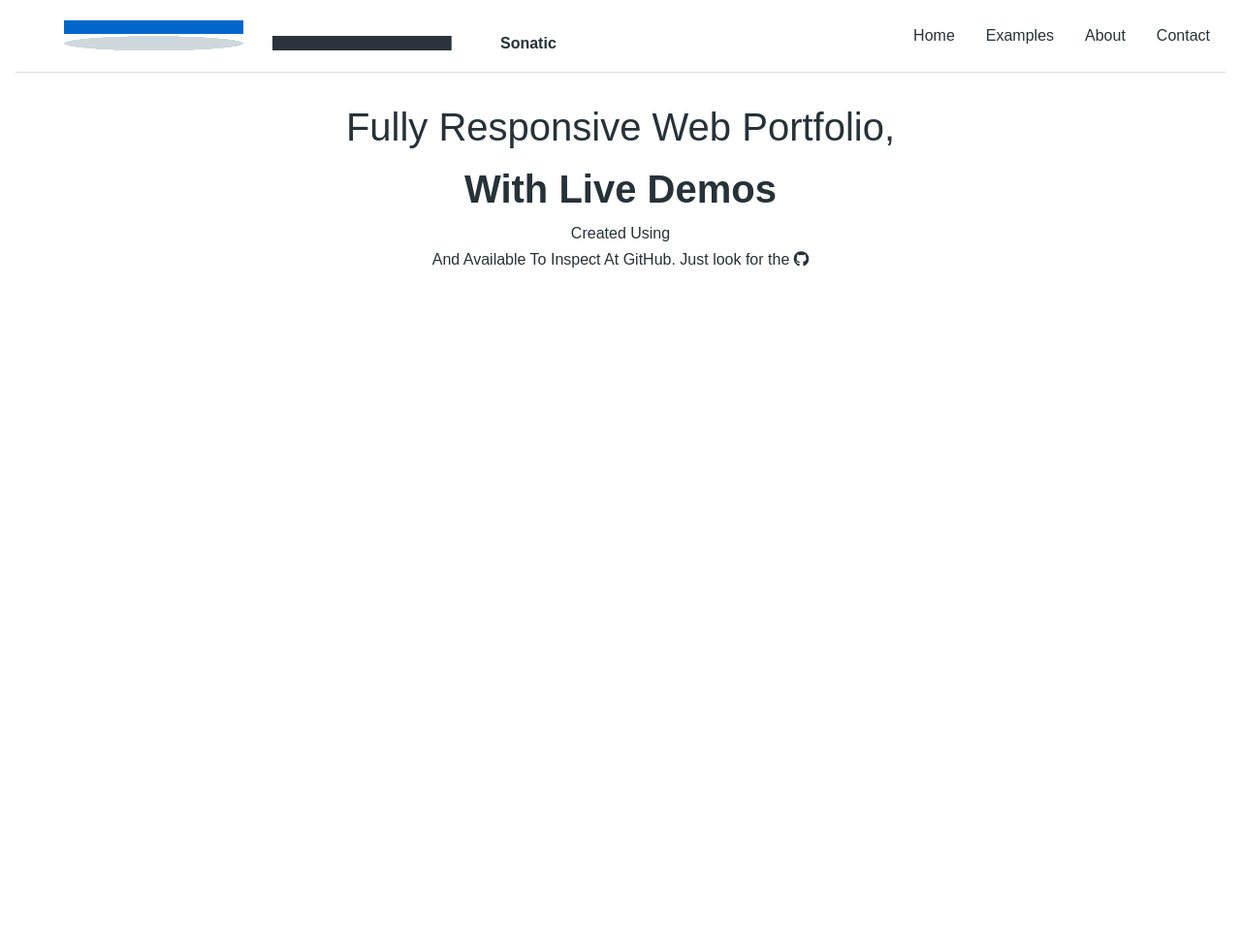
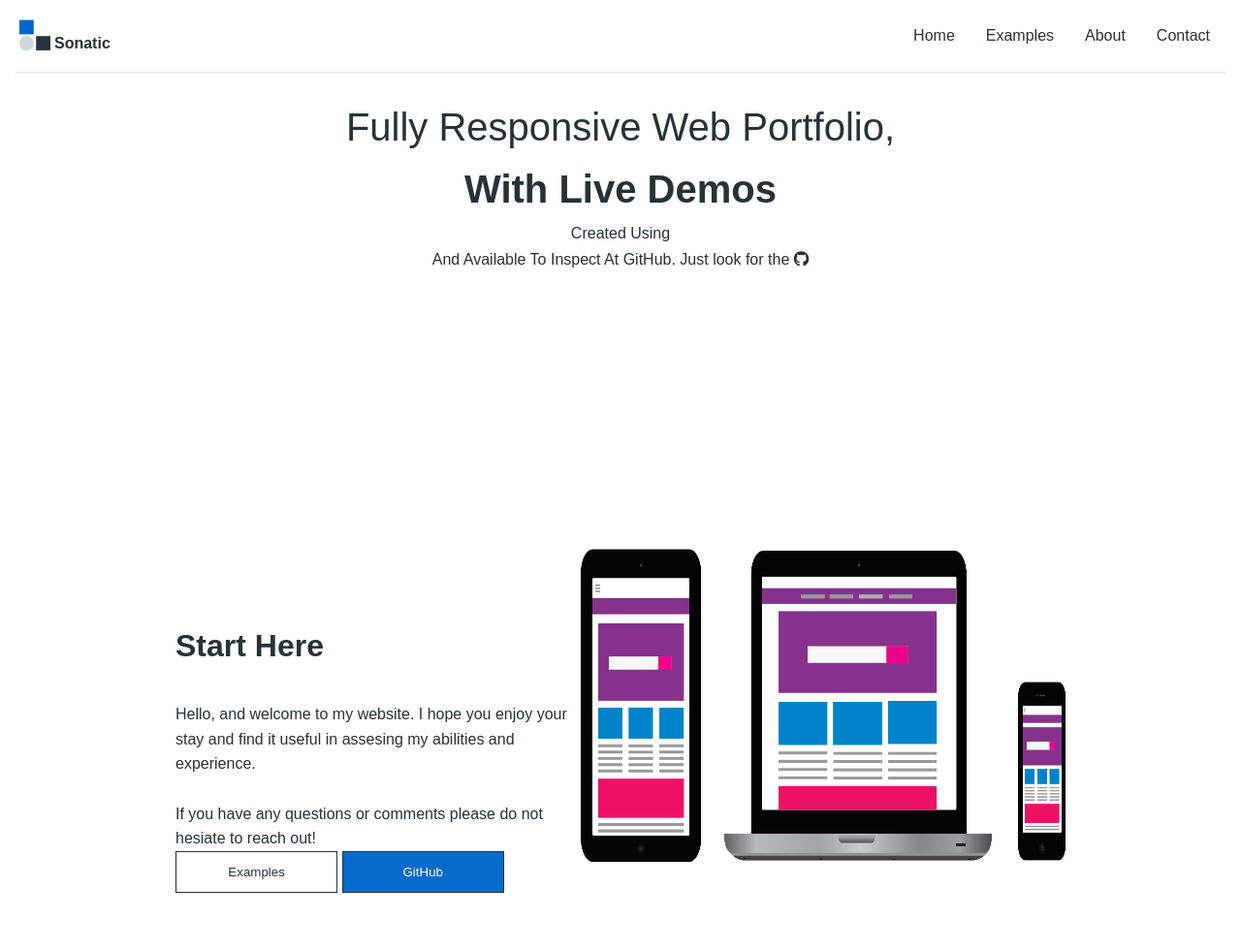
Before and after one commit to adamjralph/sonatic-site, a website: page index.html in a window 1280 px wide. Shown: the whole page at 97% size. Before the commit the page ends 800 px from the top, so only its background shows below. Drawn offline with Linux system fonts and the light colour scheme.

Commit message:
working on intro section

```diff
--- a/index.html
+++ b/index.html
@@ -15,12 +15,12 @@
   </head>
   <body>
     <header class="header" id="header-home">
-      <div class="container">
+      <div class="header-container">
         <nav class="navbar" id="navbar">
           <a class="nav-logo" href="index.html">
             <img
               class="logo"
-              src="./dist/img/Sonatic-trio.png"
+              src="./dist/img/sonatic-trio-40px.png"
               alt="Portfolio Logo"
             />
             <h4 class="logo-heading">Sonatic</h4>
@@ -42,7 +42,8 @@
             <a href="examples.html"><div class="link-div">Examples</div></a>
             <a href="http://github.com/adamjralph" target="_blank">
               <div class="link-div">
-                Github<i class="fa-brands fa-github"></i>
+                GitHub
+                <!-- <i class="fa-brands fa-github"></i> -->
               </div>
             </a>
             <a href="resume.html"><div class="link-div">Resume</div></a>
@@ -74,5 +75,34 @@
         </div>
       </div>
     </header>
+    <section id="home-intro">
+      <div class="content-container">
+        <div class="intro-content">
+          <div class="intro-info">
+            <h1 class="intro-heading">Start Here</h1>
+            <p class="intro-text">
+              Hello, and welcome to my website. I hope you enjoy your stay and
+              find it useful in assesing my abilities and experience.
+              <br />
+              <br />
+              If you have any questions or comments please do not hesiate to
+              reach out!
+            </p>
+            <div class="into-buttons">
+              <a href="examples.html">
+                <button class="btn btn-light intro-btn">Examples</button>
+              </a>
+              <a href="http://github.com/adamjralph"></a>
+              <button class="btn btn-dark intro-btn">GitHub</button>
+            </div>
+          </div>
+          <img
+            src="./dist/img/laptop-2017978.png"
+            alt="Image of a tablet, smartphone and laptop"
+            class="intro-image"
+          />
+        </div>
+      </div>
+    </section>
   </body>
 </html>
--- a/scss/_config.scss
+++ b/scss/_config.scss
@@ -1,7 +1,8 @@
 // Variables
 
 // Page setup
-$website-width: 1280px;
+$header-width: 2400px;
+$content-width: 950px;
 
 // Images
 // $nav-logo: url("../dist/img/Sonatic-trio.png");
--- a/scss/_media.scss
+++ b/scss/_media.scss
@@ -2,7 +2,7 @@
 
 @mixin devices($breakpoint) {
   @if $breakpoint == tablet {
-    @media only screen and (max-width: 768px) {
+    @media only screen and (max-width: 810px) {
       @content;
     }
   }
--- a/scss/main.scss
+++ b/scss/main.scss
@@ -57,10 +57,15 @@ body {
 
 // Utilities
 // Page
-.container {
-  max-width: $website-width;
+.header-container {
+  max-width: $header-width;
   margin: 0 auto;
-  // border: 1px $test solid;
+  padding: 0 1em;
+}
+
+.content-container {
+  max-width: $content-width;
+  margin: 0 auto;
   padding: 0 1em;
 }
 
@@ -80,10 +85,20 @@ i {
 }
 
 .btn {
+  border: 1px $font-color solid;
+  padding: 1em;
+  width: 40%;
+}
+
+.btn-light {
+  background-color: $main-background;
+  color: $font-color;
+}
+
+.btn-dark {
   background-color: $main-color;
   color: $font-light;
 }
-
 // Header
 
 // Navbar
@@ -98,13 +113,12 @@ i {
     display: none;
   }
   display: flex;
-  max-width: 40px;
-  max-height: 40px;
+  width: 40px;
+  height: 40px;
   font-size: 1rem;
   margin: 1rem 0;
   .logo-heading {
     padding: 1em 0;
-    // background-color: $light-color;
   }
 }
 
@@ -136,7 +150,6 @@ i {
     position: absolute;
     display: flex;
     align-items: center;
-    // top: 1rem;
     right: 0;
     padding: 1em;
     margin: 1em;
@@ -157,6 +170,11 @@ i {
     background-color: $lighter-color;
   }
 
+  .menu-heading {
+    font-size: 1.5em;
+    font-weight: 500;
+  }
+
   .hamburger {
     display: block;
     position: relative;
@@ -173,8 +191,11 @@ i {
     width: 1.5em;
     height: 0.09rem;
     background-color: $font-color;
-
     // transition: transform 258ms ease-in-out;
+    @include devices(mobile) {
+      width: 2em;
+      height: 0.15rem;
+    }
   }
 }
 
@@ -205,8 +226,6 @@ i {
 }
 
 .nav-open .mobile-menu {
-  // transform: translateX(0);
-  // transform: translateX(100%);
   display: flex;
 }
 
@@ -227,6 +246,9 @@ i {
     display: none;
     @include devices(tablet) {
       display: block;
+    }
+    @include devices(mobile) {
+      text-align: center;
     }
   }
   .mobile-links .link-div {
@@ -255,11 +277,27 @@ i {
     margin: 0 auto;
   }
 
-  h1 {
-    // padding-bottom: 1em;
-  }
-
   h3 {
     line-height: 1.7;
   }
 }
+
+.intro-content {
+  margin-top: 200px;
+  display: flex;
+}
+
+.intro-info {
+  display: flex;
+  flex-direction: column;
+
+  .intro-heading {
+    font-weight: 700;
+    margin: 10rem 0 2rem 0;
+  }
+}
+
+.intro-image {
+  height: 500px;
+  width: 500px;
+}
```
Also changed, not shown: dist/css/main.css, dist/img/laptop-2017978.png (added), dist/img/laptop-2017978.svg (added), dist/img/sonatic-trio-40px.png (added).
